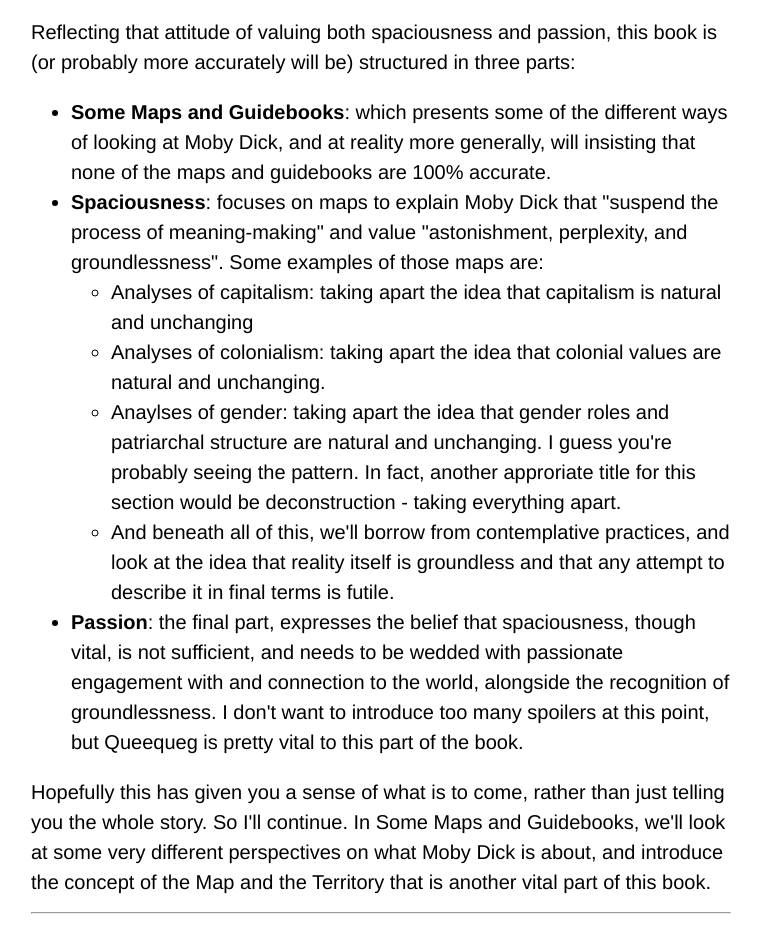
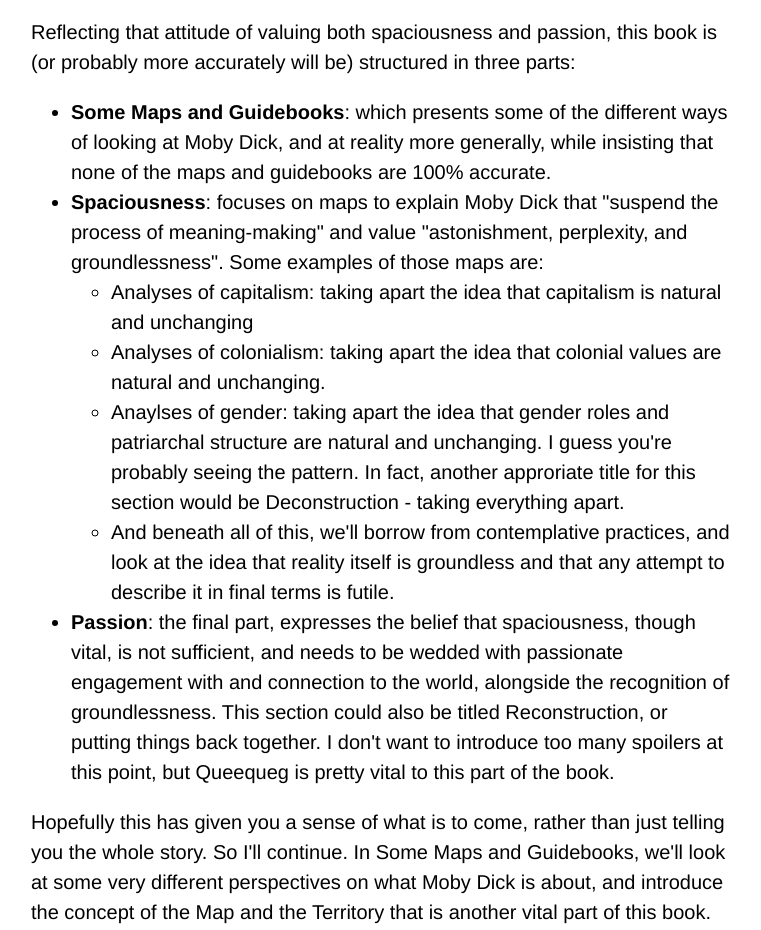
Before and after one commit to jdrever/moby-dick-book, an Eleventy site: page introduction/an-overview.md in a window 1280 px wide. Shown: the part 1724-2654 px from the top of the page, without its empty margins (259-1020 px from the left). Built offline with nearby package versions, Linux system fonts and the light colour scheme; Eleventy itself is replaced by a stand-in of ours; files that its build step writes are made by us from their sources.

Commit message:
content changes: corrections to overview page

```diff
--- a/introduction/an-overview.md
+++ b/introduction/an-overview.md
@@ -24,8 +24,7 @@ Just to provide an initial context, let's look a little more closely at what Cha
 
 >Passions take you out of yourself; they are about other people, situations, and things. That “aboutness” prompts you to connect with the world.
 
-What Chapman is arguing for is an attitude that combines spaciousness and passion:
-
+What Chapman is arguing for is an attitude that brings spaciousness and passion together:
 
 >Spaciousness is functional only when wed with passion. Without passion, spaciousness produces only a stupid peacefulness. Spaciousness, by itself, is passive.
 
@@ -36,13 +35,13 @@ What Chapman is arguing for is an attitude that combines spaciousness and passio
 To make this country-simple from the start: one way of understanding Moby Dick is to see Ishamel, the narrator, as representing spaciousness, and Ahab, the central character, as passion.  It's not quite that simple, of course.  Nothing is.
 
 Reflecting that attitude of valuing both spaciousness and passion, this book is (or probably more accurately will be) structured in three parts:
-- **Some Maps and Guidebooks**: which presents some of the different ways of looking at Moby Dick, and at reality more generally, will insisting that none of the maps and guidebooks are 100% accurate.
+- **Some Maps and Guidebooks**: which presents some of the different ways of looking at Moby Dick, and at reality more generally, while insisting that none of the maps and guidebooks are 100% accurate.
 - **Spaciousness**: focuses on maps to explain Moby Dick that "suspend the process of meaning-making" and value "astonishment, perplexity, and groundlessness".  Some examples of those maps are:
   - Analyses of capitalism: taking apart the idea that capitalism is natural and unchanging
   - Analyses of colonialism: taking apart the idea that colonial values are natural and unchanging.
   - Anaylses of gender: taking apart the idea that gender roles and patriarchal structure are natural and unchanging.
-  I guess you're probably seeing the pattern.  In fact, another approriate title for this section would be deconstruction - taking everything apart.
+  I guess you're probably seeing the pattern.  In fact, another approriate title for this section would be Deconstruction - taking everything apart.
   - And beneath all of this, we'll borrow from contemplative practices, and look at the idea that reality itself is groundless and that any attempt to describe it in final terms is futile.
-- **Passion**: the final part, expresses the belief that spaciousness, though vital, is not sufficient, and needs to be wedded with passionate engagement with and connection to the world, alongside the recognition of groundlessness.  I don't want to introduce too many spoilers at this point, but Queequeg is pretty vital to this part of the book.
+- **Passion**: the final part, expresses the belief that spaciousness, though vital, is not sufficient, and needs to be wedded with passionate engagement with and connection to the world, alongside the recognition of groundlessness.  This section could also be titled Reconstruction, or putting things back together.  I don't want to introduce too many spoilers at this point, but Queequeg is pretty vital to this part of the book.
 
 Hopefully this has given you a sense of what is to come, rather than just telling you the whole story.  So I'll continue. In Some Maps and Guidebooks, we'll look at some very different perspectives on what Moby Dick is about, and introduce the concept of the Map and the Territory that is another vital part of this book.
```
Also changed, not shown: 1 other file.
